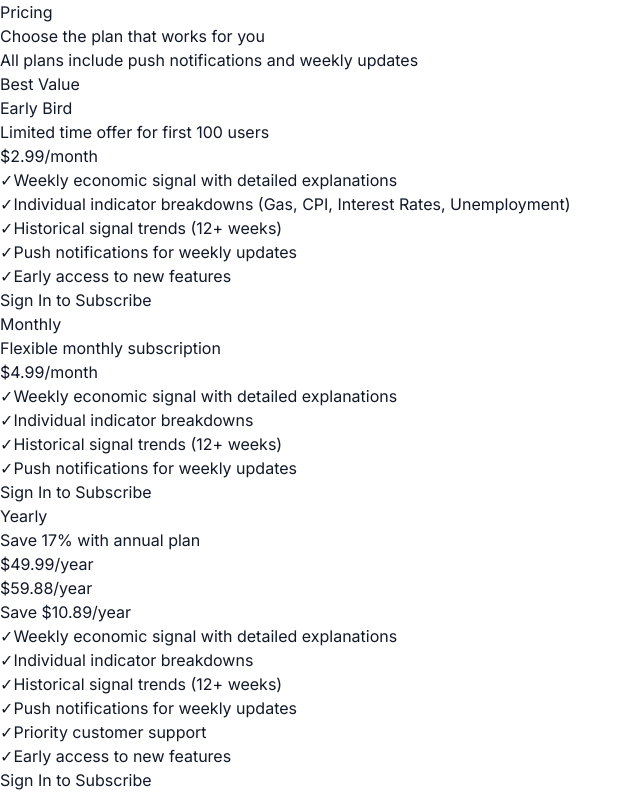
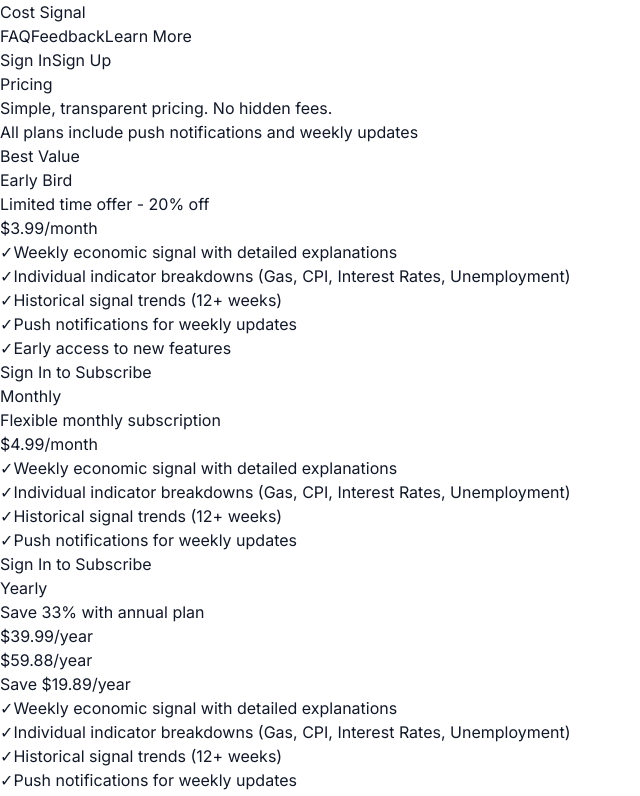
Before and after one commit to JinBongJun/cost-signal, a Next.js app: page /pricing in a window 1280 px wide. Shown: the top 796 px of the page, without its empty margins (0-640 px from the left). Built offline with nearby package versions, Linux system fonts and the light colour scheme; no server answers.

Commit message:
Optimize pricing strategy for competitiveness - Early Bird .99 (20% off), Yearly .99 (33% off), improved UI and feature differentiation

```diff
--- a/app/pricing/page.tsx
+++ b/app/pricing/page.tsx
@@ -8,6 +8,7 @@
 import { Button } from '@/components/Button';
 import { Card } from '@/components/Card';
 import { Header } from '@/components/Header';
+import { Footer } from '@/components/Footer';
 
 export default function PricingPage() {
   const { data: session, status } = useSession();
@@ -56,10 +57,11 @@
     {
       id: 'early_bird',
       name: 'Early Bird',
-      price: '$2.99',
+      price: '$3.99',
       period: '/month',
-      description: 'Limited time offer for first 100 users',
+      description: 'Limited time offer - 20% off',
       badge: 'Best Value',
+      popular: true,
       features: [
         'Weekly economic signal with detailed explanations',
         'Individual indicator breakdowns (Gas, CPI, Interest Rates, Unemployment)',
@@ -67,7 +69,6 @@
         'Push notifications for weekly updates',
         'Early access to new features',
       ],
-      popular: true,
     },
     {
       id: 'monthly',
@@ -77,7 +78,7 @@
       description: 'Flexible monthly subscription',
       features: [
         'Weekly economic signal with detailed explanations',
-        'Individual indicator breakdowns',
+        'Individual indicator breakdowns (Gas, CPI, Interest Rates, Unemployment)',
         'Historical signal trends (12+ weeks)',
         'Push notifications for weekly updates',
       ],
@@ -85,14 +86,14 @@
     {
       id: 'yearly',
       name: 'Yearly',
-      price: '$49.99',
+      price: '$39.99',
       period: '/year',
-      description: 'Save 17% with annual plan',
+      description: 'Save 33% with annual plan',
       originalPrice: '$59.88',
-      savings: 'Save $10.89/year',
+      savings: 'Save $19.89/year',
       features: [
         'Weekly economic signal with detailed explanations',
-        'Individual indicator breakdowns',
+        'Individual indicator breakdowns (Gas, CPI, Interest Rates, Unemployment)',
         'Historical signal trends (12+ weeks)',
         'Push notifications for weekly updates',
         'Priority customer support',
@@ -103,63 +104,66 @@
 
   return (
     <>
+      <Header />
       <ToastContainer toasts={toast.toasts} onClose={toast.removeToast} />
       <main className="min-h-screen p-4 md:p-8 bg-gray-50 dark:bg-gray-900">
         <div className="max-w-6xl mx-auto">
           <header className="text-center mb-12 animate-fade-in">
-            <h1 className="text-4xl md:text-5xl font-bold mb-4">Pricing</h1>
-            <p className="text-xl text-gray-600 dark:text-gray-400">
-              Choose the plan that works for you
+            <h1 className="text-4xl md:text-5xl font-bold mb-4 text-gray-900 dark:text-white">Pricing</h1>
+            <p className="text-xl text-gray-600 dark:text-gray-400 mb-2">
+              Simple, transparent pricing. No hidden fees.
             </p>
-            <p className="text-sm text-gray-500 dark:text-gray-400 mt-2">
+            <p className="text-sm text-gray-500 dark:text-gray-400">
               All plans include push notifications and weekly updates
             </p>
           </header>
 
-          <div className="grid grid-cols-1 md:grid-cols-3 gap-6 mb-12">
+          <div className="grid grid-cols-1 md:grid-cols-3 gap-6 md:gap-8 mb-12">
             {plans.map((plan, idx) => (
               <Card
                 key={plan.id}
                 padding="lg"
                 hover
-                className={`relative transition-smooth animate-scale-in ${
-                  plan.popular ? 'ring-2 ring-blue-500 shadow-xl' : ''
+                className={`relative transition-all duration-300 ${
+                  plan.popular
+                    ? 'ring-2 ring-blue-500 shadow-xl scale-105 md:scale-110'
+                    : 'hover:shadow-lg'
                 }`}
                 style={{ animationDelay: `${idx * 0.1}s` }}
               >
                 {plan.popular && (
-                  <div className="absolute -top-3 left-1/2 transform -translate-x-1/2">
-                    <span className="bg-blue-600 text-white text-xs font-semibold px-4 py-1 rounded-full">
+                  <div className="absolute -top-4 left-1/2 transform -translate-x-1/2 z-10">
+                    <span className="bg-gradient-to-r from-blue-600 to-blue-700 text-white text-xs font-bold px-4 py-1.5 rounded-full shadow-lg">
                       {plan.badge || 'Popular'}
                     </span>
                   </div>
                 )}
 
                 <div className="text-center mb-6">
-                  <h3 className="text-2xl font-bold mb-2">{plan.name}</h3>
+                  <h3 className="text-2xl font-bold mb-2 text-gray-900 dark:text-white">{plan.name}</h3>
                   <p className="text-sm text-gray-600 dark:text-gray-400 mb-4">{plan.description}</p>
 
                   <div className="mb-2">
-                    <span className="text-5xl font-bold">{plan.price}</span>
-                    <span className="text-gray-600 dark:text-gray-400 text-lg">{plan.period}</span>
+                    <span className="text-5xl font-bold text-gray-900 dark:text-white">{plan.price}</span>
+                    <span className="text-gray-600 dark:text-gray-400 text-lg ml-1">{plan.period}</span>
                   </div>
                   {plan.originalPrice && (
-                    <div className="text-sm text-gray-500 line-through mb-1">
+                    <div className="text-sm text-gray-500 dark:text-gray-400 line-through mb-1">
                       {plan.originalPrice}/year
                     </div>
                   )}
                   {plan.savings && (
-                    <div className="text-sm text-green-600 dark:text-green-400 font-medium">
+                    <div className="text-sm text-green-600 dark:text-green-400 font-semibold">
                       {plan.savings}
                     </div>
                   )}
                 </div>
 
-                <ul className="space-y-3 mb-8">
+                <ul className="space-y-3 mb-8 min-h-[200px]">
                   {plan.features.map((feature, idx) => (
                     <li key={idx} className="flex items-start">
-                      <span className="text-green-500 mr-2 flex-shrink-0 mt-0.5">✓</span>
-                      <span className="text-sm text-gray-700 dark:text-gray-300">{feature}</span>
+                      <span className="text-green-500 dark:text-green-400 mr-3 flex-shrink-0 mt-0.5 text-lg">✓</span>
+                      <span className="text-sm text-gray-700 dark:text-gray-300 leading-relaxed">{feature}</span>
                     </li>
                   ))}
                 </ul>
@@ -169,53 +173,57 @@
                   disabled={loading !== null}
                   isLoading={loading === plan.id}
                   variant={plan.popular ? 'primary' : 'secondary'}
-                  className="w-full"
+                  className="w-full min-h-[48px] font-semibold"
                 >
-                  {loading === plan.id ? 'Processing...' : session ? 'Subscribe Now' : 'Sign In to Subscribe'}
+                  {loading === plan.id
+                    ? 'Processing...'
+                    : session
+                      ? 'Subscribe Now'
+                      : 'Sign In to Subscribe'}
                 </Button>
               </Card>
             ))}
           </div>
 
-
-          <Card className="mt-12">
+          <Card className="mt-12 bg-gradient-to-br from-gray-50 to-gray-100 dark:from-gray-800 dark:to-gray-900 border-2 border-gray-200 dark:border-gray-700">
             <div className="text-center">
-              <h3 className="text-2xl font-semibold mb-4">Free Tier</h3>
+              <h3 className="text-2xl font-semibold mb-2 text-gray-900 dark:text-white">Free Tier</h3>
               <p className="text-gray-600 dark:text-gray-400 mb-6">
                 Not ready to upgrade? You can still use Cost Signal for free:
               </p>
               <ul className="space-y-3 text-gray-700 dark:text-gray-300 mb-6 max-w-md mx-auto">
                 <li className="flex items-center justify-center gap-2">
-                  <span className="text-green-500">✓</span>
+                  <span className="text-green-500 dark:text-green-400 text-lg">✓</span>
                   <span>Weekly economic signal (🟢🟡🔴)</span>
                 </li>
                 <li className="flex items-center justify-center gap-2">
-                  <span className="text-green-500">✓</span>
+                  <span className="text-green-500 dark:text-green-400 text-lg">✓</span>
                   <span>Push notifications for weekly updates</span>
                 </li>
                 <li className="flex items-center justify-center gap-2">
-                  <span className="text-green-500">✓</span>
+                  <span className="text-green-500 dark:text-green-400 text-lg">✓</span>
                   <span>Basic economic information</span>
                 </li>
               </ul>
               <Link href="/">
-                <Button variant="primary">
+                <Button variant="primary" className="min-h-[48px]">
                   Continue with free tier →
                 </Button>
               </Link>
             </div>
           </Card>
 
-          <div className="mt-12 text-center text-sm text-gray-500 dark:text-gray-400">
-            <p className="mb-2">
+          <div className="mt-12 text-center space-y-2">
+            <p className="text-sm text-gray-600 dark:text-gray-400">
               💳 Secure payment processing by Paddle
             </p>
-            <p>
+            <p className="text-sm text-gray-500 dark:text-gray-500">
               All subscriptions can be cancelled at any time. No hidden fees.
             </p>
           </div>
         </div>
       </main>
+      <Footer />
     </>
   );
 }
```
